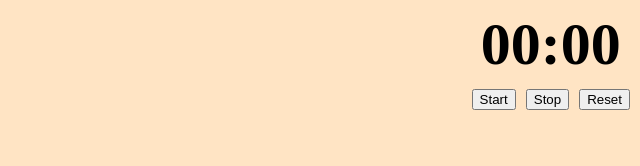
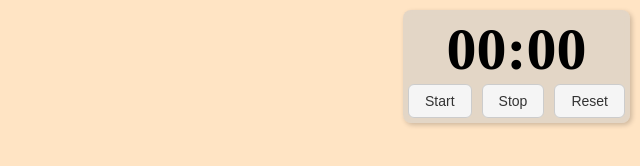
Before and after one commit to scfi-exe/focus-timer, a plain HTML site: page index.html in a window 1280 px wide. Shown: the whole page, without its empty margins (640-1280 px from the left). Drawn offline with Linux system fonts and the light colour scheme.

Commit message:
UI polish on button class

```diff
--- a/index.html
+++ b/index.html
@@ -8,12 +8,13 @@
   <body>
     <div class="top-right">
       <!-- <h1>This is a heading</h1> -->
+      <div class="stopwatch-box">
         <h1 id="Timer">00:00</h1>
         <!-- below are the buttons that control the timer -->
         <div class="clock-buttons">
           <button
             type="button"
-          class="button"
+            class="btn"
             id="Start"
             onclick="countUp = setInterval(upSec, 1000);"
           >
@@ -21,15 +22,16 @@
           </button>
           <button
             type="button"
-          class="button"
+            class="btn"
             id="Stop"
             onclick="clearInterval(countUp)"
           >
             Stop
           </button>
-        <button type="button" class="button" id="Reset" onclick="reset()">
+          <button type="button" class="btn" id="Reset" onclick="reset()">
             Reset
           </button>
+        </div>
       </div>
     </div>
     <script src="script.js"></script>
--- a/style.css
+++ b/style.css
@@ -15,6 +15,15 @@ body {
   padding: 10px;
 }
 
+.stopwatch-box {
+  background-color: rgba(200, 200, 200, 0.5);
+  padding: 5px;
+  border-radius: 8px;
+  box-shadow: 2px 2px 5px rgba(0, 0, 0, 0.2);
+  backdrop-filter: blur(5px);
+  opacity: 20;
+}
+
 .clock-buttons {
   display: flex;
   gap: 10px;
@@ -26,3 +35,25 @@ body {
   text-align: center;
   margin: 0;
 }
+
+.btn {
+  background-color: #f5f5f5;
+  border: 1px solid #ccc;
+  border-radius: 6px;
+  padding: 8px 16px;
+  font-size: 14px;
+  font-weight: 500;
+  color: #333;
+  cursor: pointer; /* hand on hover */
+  transition: all 0.2s ease-in-out; /* smooth hover effect */
+}
+
+.btn:hover {
+  background-color: #e0e0e0; /* slightly darker on hover */
+}
+
+.btn:active {
+  background-color: #d5d5d5; /* pressed state */
+  transform: translateY(1px); /* little "press down" effect */
+  box-shadow: inset 0 1px 3px rgba(0, 0, 0, 0.2);
+}
```
Lines whose indentation alone changed are shown as unchanged.
